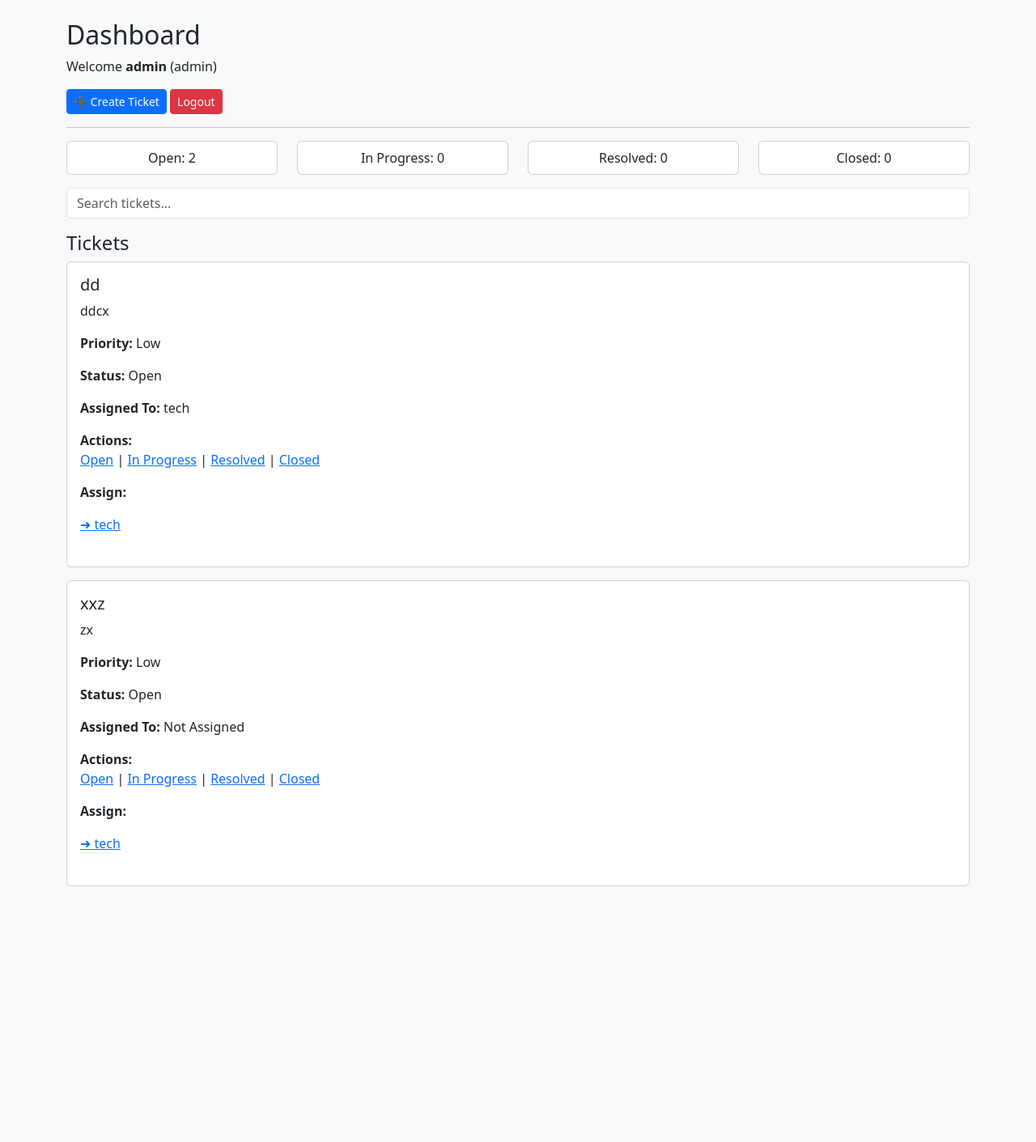
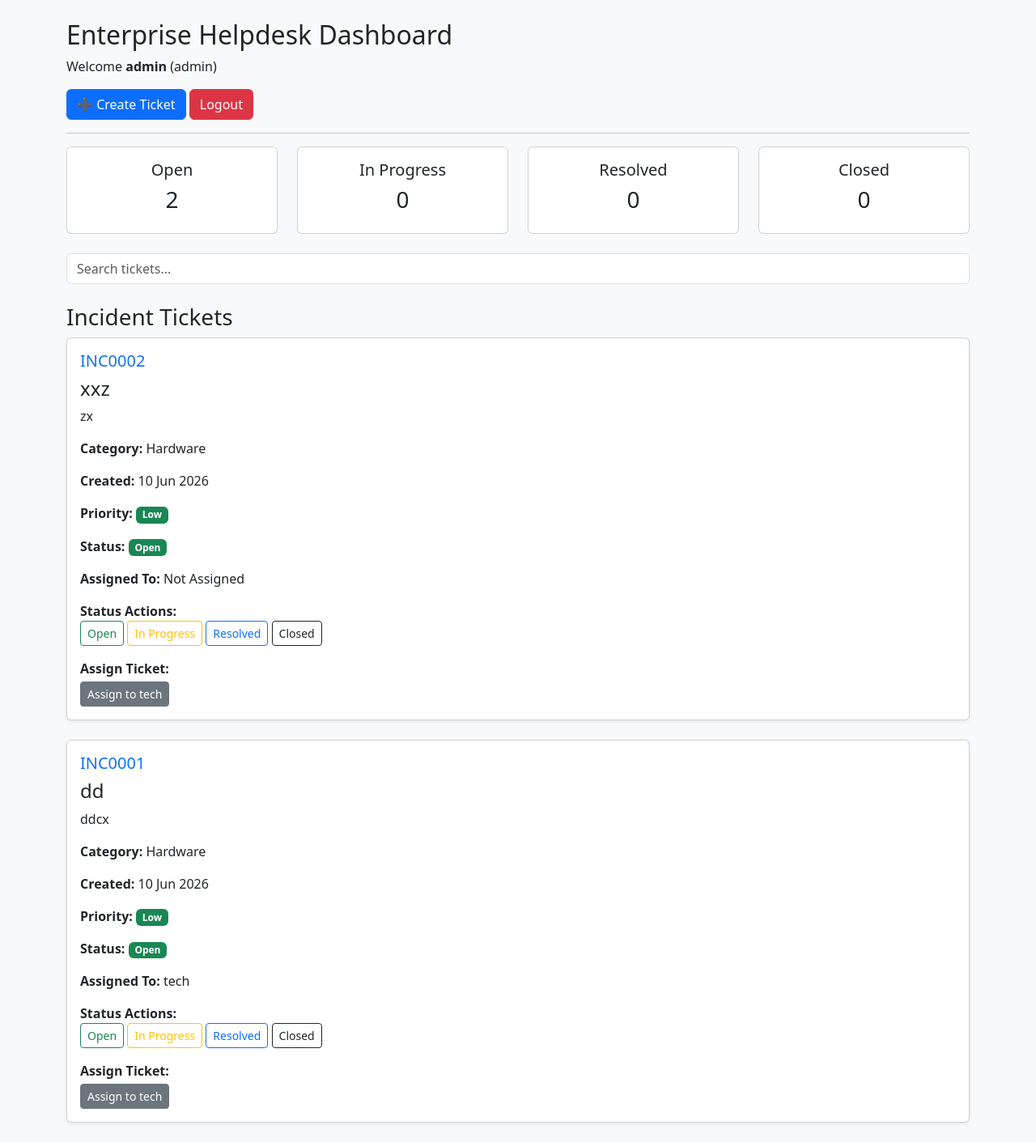
Before and after one commit to krish9412/Helpdesk-system, a Flask app: page /dashboard in a window 1280 px wide. Shown: the whole page at 81% size. Before the commit the page ends 1095 px from the top, so only its background shows below. Run offline with Flask 3, Linux system fonts and the light colour scheme; a user stored in the database is signed in; data comes from the database, SQL or seed files in the repository; both versions use the stored data as it was after the commit.

Commit message:
Phase 4 upgrade: SLA, categories, INC system, improvements

```diff
--- a/app.py
+++ b/app.py
@@ -1,5 +1,6 @@
-from flask import Flask, render_template, redirect, request, url_for
+from flask import Flask, render_template, redirect, request, url_for, flash
 from flask_login import LoginManager, login_user, logout_user, login_required, current_user
+from datetime import datetime
 
 from models import db, User, Ticket
 
@@ -10,6 +11,7 @@ app.config["SQLALCHEMY_DATABASE_URI"] = "sqlite:///helpdesk.db"
 app.config["SQLALCHEMY_TRACK_MODIFICATIONS"] = False
 
 db.init_app(app)
+
 
 # ---------------- LOGIN ----------------
 login_manager = LoginManager()
@@ -31,6 +33,7 @@ def home():
 # ---------------- LOGIN ----------------
 @app.route("/login", methods=["GET", "POST"])
 def login():
+
     if request.method == "POST":
 
         user = User.query.filter_by(
@@ -42,12 +45,12 @@ def login():
             login_user(user)
             return redirect(url_for("dashboard"))
 
-        return "Invalid Credentials"
+        flash("Invalid credentials", "danger")
 
     return render_template("login.html")
 
 
-# ---------------- DASHBOARD (FINAL UPGRADE) ----------------
+# ---------------- DASHBOARD (PHASE 4 UPGRADE) ----------------
 @app.route("/dashboard")
 @login_required
 def dashboard():
@@ -61,16 +64,14 @@ def dashboard():
         tickets_query = Ticket.query.filter_by(created_by=current_user.id)
         users = []
 
-    # SEARCH FEATURE
     if search:
         tickets_query = tickets_query.filter(Ticket.title.contains(search))
 
-    tickets = tickets_query.all()
+    tickets = tickets_query.order_by(Ticket.id.desc()).all()
 
-    # USER MAP (IMPORTANT FIX)
     user_map = {u.id: u.username for u in User.query.all()}
 
-    # STATS (FINAL BOSS FEATURE)
+    # ---------------- STATS ----------------
     stats = {
         "open": Ticket.query.filter_by(status="Open").count(),
         "progress": Ticket.query.filter_by(status="In Progress").count(),
@@ -85,7 +86,7 @@ def dashboard():
         users=users,
         user_map=user_map,
         stats=stats,
-        search=search
+        datetime=datetime   # IMPORTANT for SLA
     )
 
 
@@ -99,6 +100,7 @@ def create_ticket():
         ticket = Ticket(
             title=request.form.get("title"),
             description=request.form.get("description"),
+            category=request.form.get("category"),
             priority=request.form.get("priority"),
             status="Open",
             created_by=current_user.id
@@ -106,6 +108,11 @@ def create_ticket():
 
         db.session.add(ticket)
         db.session.commit()
+
+        ticket.ticket_code = f"INC{ticket.id:04d}"
+        db.session.commit()
+
+        flash(f"{ticket.ticket_code} created successfully", "success")
 
         return redirect(url_for("dashboard"))
 
@@ -119,20 +126,20 @@ def update_status(ticket_id, status):
 
     ticket = Ticket.query.get(ticket_id)
 
-    if not ticket:
-        return "Not found"
-
     allowed = ["Open", "In Progress", "Resolved", "Closed"]
 
-    if status not in allowed:
-        return "Invalid status"
+    if not ticket or status not in allowed:
+        flash("Invalid request", "danger")
+        return redirect(url_for("dashboard"))
 
     if current_user.role != "admin" and ticket.created_by != current_user.id:
-        return "Not allowed"
+        flash("Not allowed", "danger")
+        return redirect(url_for("dashboard"))
 
     ticket.status = status
     db.session.commit()
 
+    flash("Status updated", "success")
     return redirect(url_for("dashboard"))
 
 
@@ -142,16 +149,16 @@ def update_status(ticket_id, status):
 def assign(ticket_id, user_id):
 
     if current_user.role != "admin":
-        return "Only admin"
+        flash("Only admin can assign", "danger")
+        return redirect(url_for("dashboard"))
 
     ticket = Ticket.query.get(ticket_id)
     user = User.query.get(user_id)
 
-    if not ticket or not user:
-        return "Invalid"
-
-    ticket.assigned_to = user_id
-    db.session.commit()
+    if ticket and user:
+        ticket.assigned_to = user_id
+        db.session.commit()
+        flash("Assigned successfully", "success")
 
     return redirect(url_for("dashboard"))
 
@@ -164,18 +171,20 @@ def logout():
     return redirect(url_for("login"))
 
 
-# ---------------- RUN ----------------
+# ---------------- INIT DB ----------------
 if __name__ == "__main__":
 
     with app.app_context():
         db.create_all()
 
         if not User.query.filter_by(username="admin").first():
+
             db.session.add_all([
                 User(username="admin", password="admin123", role="admin"),
                 User(username="tech", password="tech123", role="technician"),
                 User(username="employee", password="employee123", role="employee"),
             ])
+
             db.session.commit()
 
     app.run(debug=True)
--- a/templates/dashboard.html
+++ b/templates/dashboard.html
@@ -1,94 +1,241 @@
 <!DOCTYPE html>
 <html>
 <head>
-    <title>Helpdesk Dashboard</title>
+    <title>Enterprise Helpdesk System</title>
+
     <link href="https://cdn.jsdelivr.net/npm/bootstrap@5.3.0/dist/css/bootstrap.min.css" rel="stylesheet">
+
 </head>
 
 <body class="bg-light">
 
 <div class="container mt-4">
 
-    <h2>Dashboard</h2>
+    <h2>Enterprise Helpdesk Dashboard</h2>
 
-    <p>Welcome <b>{{ user.username }}</b> ({{ user.role }})</p>
+    <p>
+        Welcome <b>{{ user.username }}</b>
+        ({{ user.role }})
+    </p>
 
-    <a class="btn btn-primary btn-sm" href="/create-ticket">➕ Create Ticket</a>
-    <a class="btn btn-danger btn-sm" href="/logout">Logout</a>
+    <a class="btn btn-primary" href="/create-ticket">
+        ➕ Create Ticket
+    </a>
+
+    <a class="btn btn-danger" href="/logout">
+        Logout
+    </a>
 
     <hr>
 
-    <!-- STATS -->
-    <div class="row mb-3">
+    <!-- STAT CARDS -->
 
-        <div class="col">
-            <div class="card p-2 text-center">Open: {{ stats.open }}</div>
+    <div class="row mb-4">
+
+        <div class="col-md-3">
+            <div class="card text-center">
+                <div class="card-body">
+                    <h5>Open</h5>
+                    <h3>{{ stats.open }}</h3>
+                </div>
+            </div>
         </div>
 
-        <div class="col">
-            <div class="card p-2 text-center">In Progress: {{ stats.progress }}</div>
+        <div class="col-md-3">
+            <div class="card text-center">
+                <div class="card-body">
+                    <h5>In Progress</h5>
+                    <h3>{{ stats.progress }}</h3>
+                </div>
+            </div>
         </div>
 
-        <div class="col">
-            <div class="card p-2 text-center">Resolved: {{ stats.resolved }}</div>
+        <div class="col-md-3">
+            <div class="card text-center">
+                <div class="card-body">
+                    <h5>Resolved</h5>
+                    <h3>{{ stats.resolved }}</h3>
+                </div>
+            </div>
         </div>
 
-        <div class="col">
-            <div class="card p-2 text-center">Closed: {{ stats.closed }}</div>
+        <div class="col-md-3">
+            <div class="card text-center">
+                <div class="card-body">
+                    <h5>Closed</h5>
+                    <h3>{{ stats.closed }}</h3>
+                </div>
+            </div>
         </div>
 
     </div>
 
     <!-- SEARCH -->
-    <form method="GET" class="mb-3">
-        <input type="text" name="search" class="form-control" placeholder="Search tickets..." value="{{ search or '' }}">
+
+    <form method="GET" class="mb-4">
+
+        <input
+            type="text"
+            name="search"
+            class="form-control"
+            placeholder="Search tickets..."
+            value="{{ search or '' }}"
+        >
+
     </form>
 
-    <h4>Tickets</h4>
+    <h3>Incident Tickets</h3>
 
     {% for t in tickets %}
 
-    <div class="card p-3 mb-3">
+    <div class="card shadow-sm mb-4">
 
-        <h5>{{ t.title }}</h5>
-        <p>{{ t.description }}</p>
+        <div class="card-body">
+
+            <!-- INCIDENT ID -->
+
+            <h5 class="text-primary">
+                INC{{ "%04d"|format(t.id) }}
+            </h5>
+
+            <!-- TITLE -->
+
+            <h4>
+                {{ t.title }}
+            </h4>
+
+            <!-- DESCRIPTION -->
 
             <p>
-            <b>Priority:</b> {{ t.priority }}
+                {{ t.description }}
             </p>
 
+            <!-- CATEGORY -->
+
             <p>
-            <b>Status:</b> {{ t.status }}
+                <strong>Category:</strong>
+                {{ t.category }}
             </p>
 
+            <!-- DATE -->
+
             <p>
-            <b>Assigned To:</b>
+                <strong>Created:</strong>
+                {{ t.created_at.strftime('%d %b %Y') }}
+            </p>
+
+            <!-- PRIORITY -->
+
+            <p>
+                <strong>Priority:</strong>
+
+                {% if t.priority == "Critical" %}
+                    <span class="badge bg-danger">Critical</span>
+
+                {% elif t.priority == "High" %}
+                    <span class="badge bg-warning text-dark">High</span>
+
+                {% elif t.priority == "Medium" %}
+                    <span class="badge bg-info text-dark">Medium</span>
+
+                {% else %}
+                    <span class="badge bg-success">Low</span>
+
+                {% endif %}
+            </p>
+
+            <!-- STATUS -->
+
+            <p>
+                <strong>Status:</strong>
+
+                {% if t.status == "Open" %}
+                    <span class="badge bg-success">
+                        Open
+                    </span>
+
+                {% elif t.status == "In Progress" %}
+                    <span class="badge bg-warning text-dark">
+                        In Progress
+                    </span>
+
+                {% elif t.status == "Resolved" %}
+                    <span class="badge bg-primary">
+                        Resolved
+                    </span>
+
+                {% else %}
+                    <span class="badge bg-dark">
+                        Closed
+                    </span>
+
+                {% endif %}
+            </p>
+
+            <!-- ASSIGNED USER -->
+
+            <p>
+
+                <strong>Assigned To:</strong>
+
                 {% if t.assigned_to %}
                     {{ user_map[t.assigned_to] }}
                 {% else %}
                     Not Assigned
                 {% endif %}
+
             </p>
 
-        <p>
-            <b>Actions:</b><br>
-            <a href="/update-status/{{ t.id }}/Open">Open</a> |
-            <a href="/update-status/{{ t.id }}/In%20Progress">In Progress</a> |
-            <a href="/update-status/{{ t.id }}/Resolved">Resolved</a> |
-            <a href="/update-status/{{ t.id }}/Closed">Closed</a>
-        </p>
+            <!-- STATUS ACTIONS -->
+
+            <div class="mb-3">
+
+                <strong>Status Actions:</strong><br>
+
+                <a class="btn btn-sm btn-outline-success"
+                   href="/update-status/{{ t.id }}/Open">
+                    Open
+                </a>
+
+                <a class="btn btn-sm btn-outline-warning"
+                   href="/update-status/{{ t.id }}/In%20Progress">
+                    In Progress
+                </a>
+
+                <a class="btn btn-sm btn-outline-primary"
+                   href="/update-status/{{ t.id }}/Resolved">
+                    Resolved
+                </a>
+
+                <a class="btn btn-sm btn-outline-dark"
+                   href="/update-status/{{ t.id }}/Closed">
+                    Closed
+                </a>
+
+            </div>
+
+            <!-- ASSIGN TICKET -->
 
             {% if user.role == "admin" %}
 
-            <p><b>Assign:</b></p>
+            <div>
+
+                <strong>Assign Ticket:</strong><br>
 
                 {% for u in users %}
-                <a href="/assign/{{ t.id }}/{{ u.id }}">
-                    ➜ {{ u.username }}
-                </a><br>
+
+                    <a class="btn btn-sm btn-secondary mt-1"
+                       href="/assign/{{ t.id }}/{{ u.id }}">
+                        Assign to {{ u.username }}
+                    </a>
+
                 {% endfor %}
 
+            </div>
+
             {% endif %}
+
+        </div>
 
     </div>
 
```
Also changed, not shown: models.py (+18 -55 lines), templates/create_ticket.html (+53 -6 lines), instance/helpdesk.db. Lines whose indentation alone changed are shown as unchanged.
